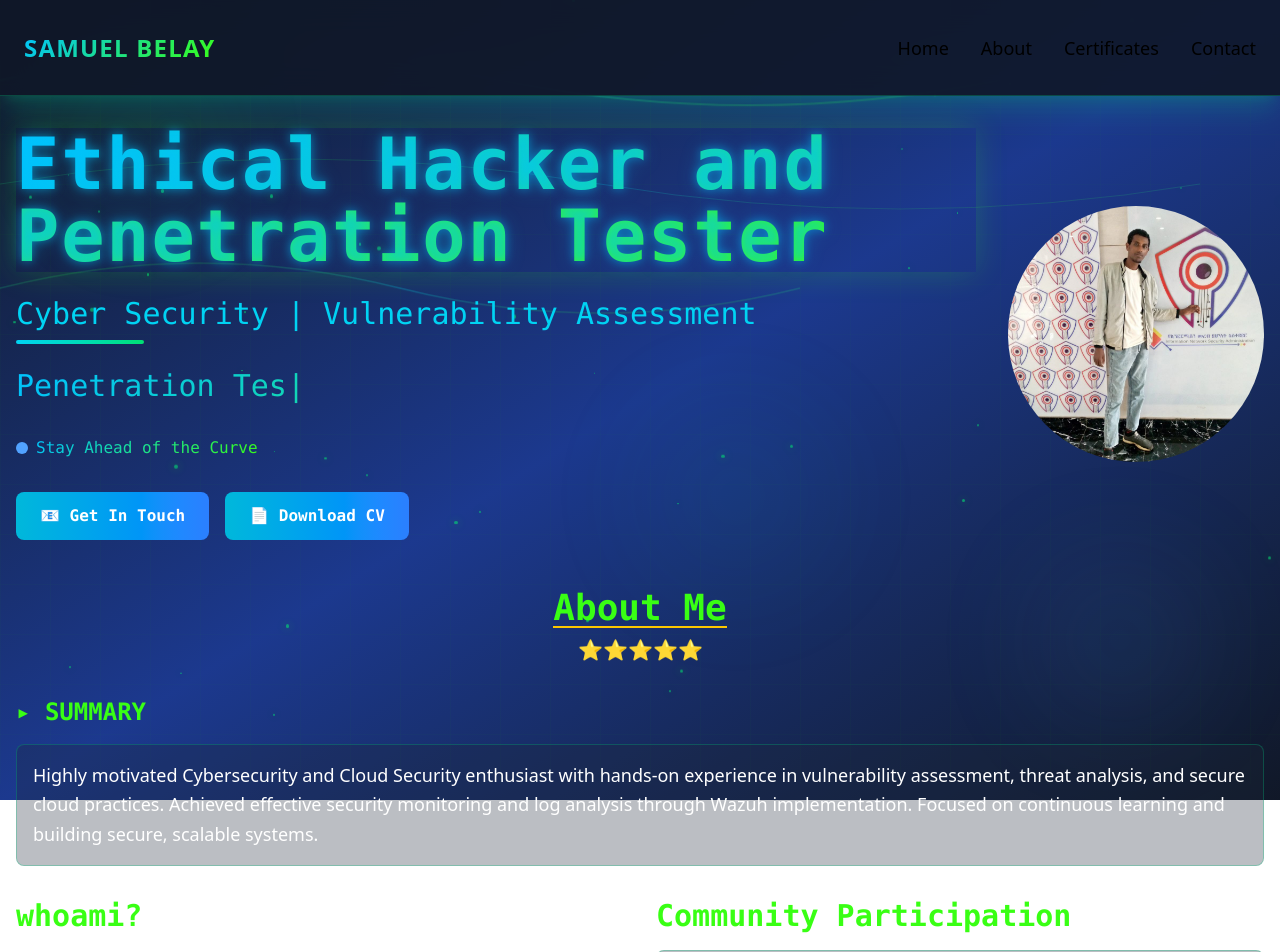
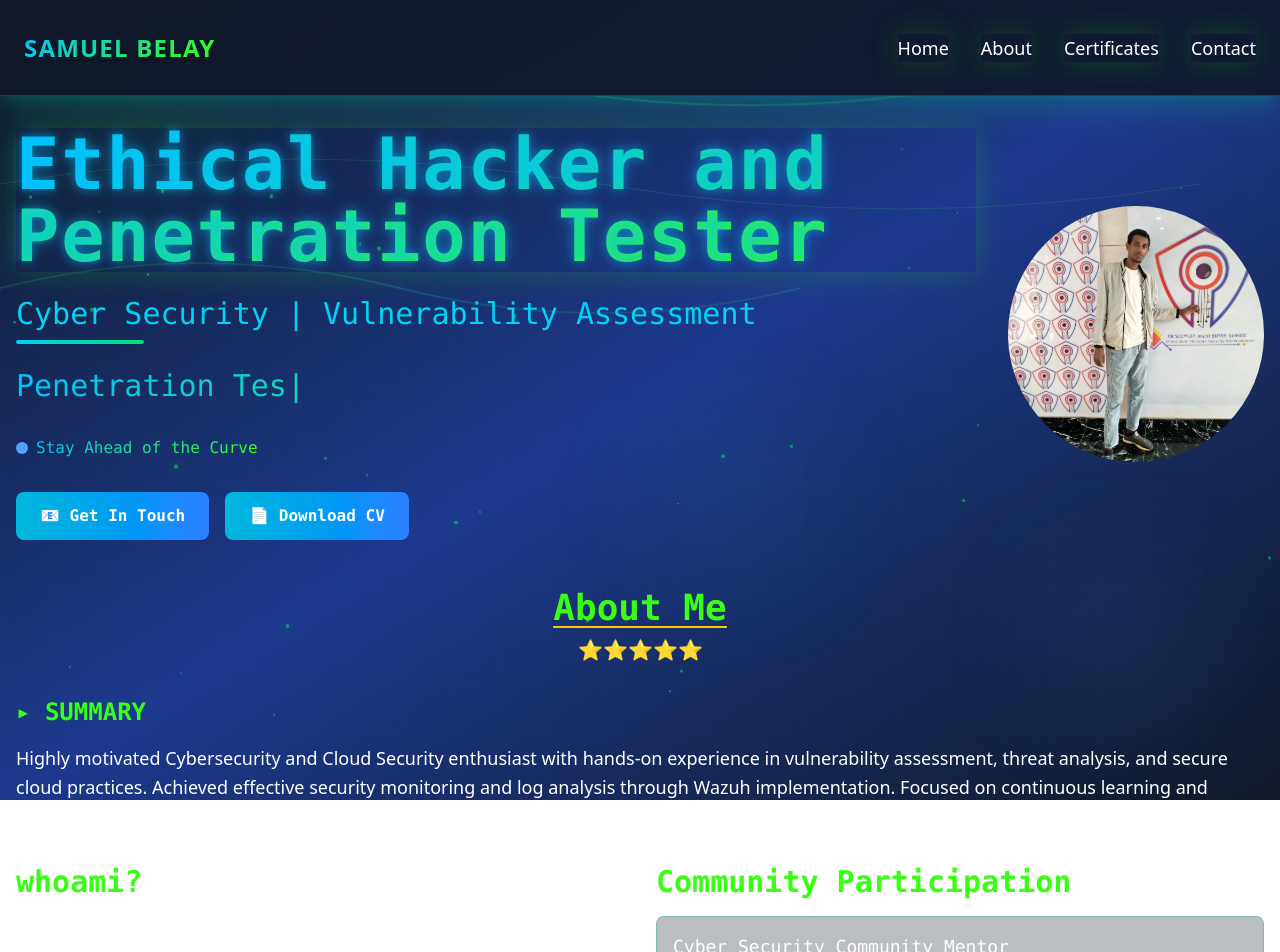
Before and after one commit to Anonimize4/mini-project-, a React (Vite) app: page / in a window 1280 px wide. Shown: the top 952 px of the page. Built offline with nearby package versions, Linux system fonts and the light colour scheme.

Commit message:
adding some of the text and  make the color change

```diff
--- a/src/components/AboutSection.tsx
+++ b/src/components/AboutSection.tsx
@@ -42,11 +42,9 @@ const AboutSection = () => {
         viewport={{ once: true }}
       >
         <h3 className="text-2xl font-semibold mb-4 font-mono" style={{ color: '#39FF14' }}>▸ SUMMARY</h3>
-        <div className="bg-gray-800/30 border border-emerald-500/30 rounded-lg p-4">
-          <p className="text-white text-lg leading-relaxed">
-            Highly motivated Cybersecurity and Cloud Security enthusiast with hands-on experience in vulnerability assessment, threat analysis, and secure cloud practices. Achieved effective security monitoring and log analysis through Wazuh implementation. Focused on continuous learning and building secure, scalable systems.
-          </p>
-        </div>
+        <p className="text-white text-lg leading-relaxed mb-4">
+          Highly motivated Cybersecurity and Cloud Security enthusiast with hands-on experience in vulnerability assessment, threat analysis, and secure cloud practices. Achieved effective security monitoring and log analysis through Wazuh implementation. Focused on continuous learning and building secure, scalable systems.
+        </p>
       </motion.div>
 
       <div className="flex flex-col lg:flex-row gap-8 mb-8">
--- a/src/components/Header.tsx
+++ b/src/components/Header.tsx
@@ -36,7 +36,7 @@ const Header: React.FC = () => {
             transition={{ duration: 0.5, delay: index * 0.1 }}
             whileHover={{ scale: 1.05 }}
             whileTap={{ scale: 0.95 }}
-            className="htb-white hover:text-emerald-400 group-hover:htb-emerald-500 group-hover:shadow-[0_0_10px_theme(colors.emerald.500/0.8)] transition-all duration-300 text-lg relative group"
+            className="text-white hover:text-emerald-400 transition-all duration-300 text-lg relative group glow-effect"
           >
             {item.label}
             <span className="absolute -bottom-1 left-0 w-0 h-0.5 bg-emerald-400 group-hover:w-full transition-all duration-300"></span>
```
